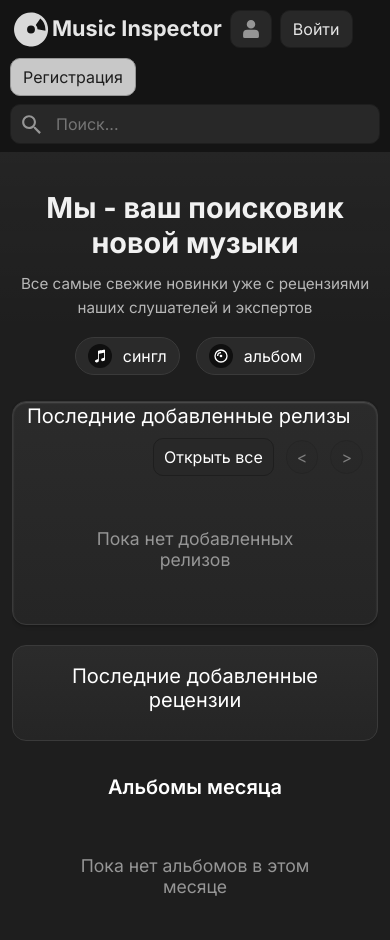
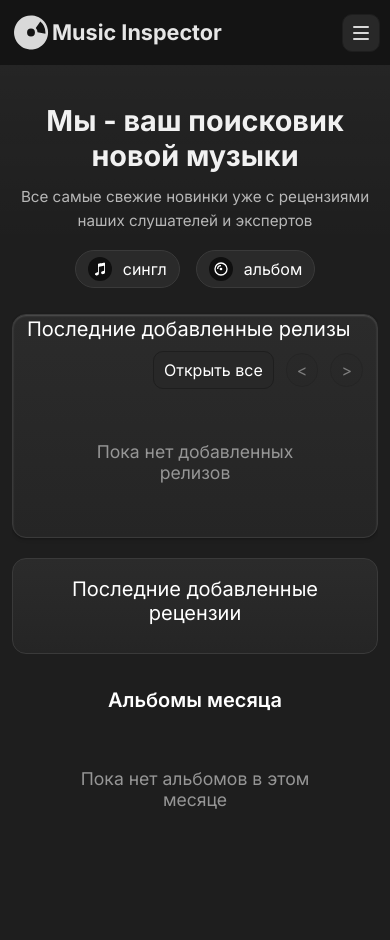
Before and after one commit to maded3v/Music-Inspector, a website with bundled scripts: page public/index.html in a window 390 px wide. Built offline with nearby package versions, Linux system fonts and the light colour scheme; files whose address does not match are found by name.

Commit message:
phone ui

```diff
--- a/public/css/style-ab-us.css
+++ b/public/css/style-ab-us.css
@@ -83,6 +83,34 @@ textarea {
   border: #969696 1px solid;
 }
 
+.nav-toggle {
+  display: none;
+  width: 38px;
+  height: 38px;
+  border: 1px solid #1e1e1e;
+  border-radius: 10px;
+  background: #282828;
+  color: #e6e6e6;
+  cursor: pointer;
+  align-items: center;
+  justify-content: center;
+  flex-direction: column;
+  gap: 4px;
+}
+
+.nav-toggle span {
+  display: block;
+  width: 16px;
+  height: 2px;
+  background: #d9d9d9;
+  border-radius: 999px;
+}
+
+.nav-mobile-panel {
+  display: flex;
+  align-items: center;
+}
+
 .about-page {
   max-width: 1122px;
   margin: 24px auto 40px;
@@ -147,13 +175,34 @@ textarea {
 }
 
 @media (max-width: 768px) {
-  .nav-bar {
+  .nav-bar.nav-mobile-ready {
     height: auto;
     min-height: 65px;
-    flex-wrap: wrap;
     justify-content: flex-start;
     gap: 8px;
     padding: 8px 10px;
+  }
+
+  .nav-bar.nav-mobile-ready .nav-toggle {
+    display: inline-flex;
+    margin-left: auto;
+  }
+
+  .nav-bar.nav-mobile-ready .nav-mobile-panel {
+    display: none;
+    width: 100%;
+    flex-direction: column;
+    align-items: stretch;
+    gap: 8px;
+    padding-top: 8px;
+  }
+
+  .nav-bar.nav-mobile-ready.mobile-open .nav-mobile-panel {
+    display: flex;
+  }
+
+  .nav-bar.nav-mobile-ready .nav-mobile-panel > a {
+    justify-content: flex-start;
   }
 
   .svg-logo {
@@ -167,10 +216,11 @@ textarea {
     margin-left: 0;
   }
 
-  .but-back {
-    margin-left: auto;
+  .nav-bar.nav-mobile-ready .nav-mobile-panel .but-back {
+    margin-left: 0;
     margin-top: 0;
     height: 36px;
+    width: fit-content;
   }
 
   .about-page {
--- a/public/css/style.css
+++ b/public/css/style.css
@@ -216,6 +216,34 @@ textarea {
 .profile-avatar:hover {
   transform: scale(1.05);
   box-shadow: 0 2px 8px rgba(0, 0, 0, 0.3);
+}
+
+.nav-toggle {
+  display: none;
+  width: 38px;
+  height: 38px;
+  border: 1px solid #1e1e1e;
+  border-radius: 10px;
+  background: #282828;
+  color: #e6e6e6;
+  cursor: pointer;
+  align-items: center;
+  justify-content: center;
+  flex-direction: column;
+  gap: 4px;
+}
+
+.nav-toggle span {
+  display: block;
+  width: 16px;
+  height: 2px;
+  background: #d9d9d9;
+  border-radius: 999px;
+}
+
+.nav-mobile-panel {
+  display: flex;
+  align-items: center;
 }
 
 
@@ -2501,13 +2529,35 @@ text-decoration: none;
 }
 
 @media (max-width: 900px) {
-  .nav-bar {
+  .nav-bar.nav-mobile-ready {
     height: auto;
     min-height: 65px;
-    flex-wrap: wrap;
     justify-content: flex-start;
     gap: 8px;
     padding: 8px 10px;
+  }
+
+  .nav-bar.nav-mobile-ready .nav-toggle {
+    display: inline-flex;
+    margin-left: auto;
+    margin-top: 0;
+  }
+
+  .nav-bar.nav-mobile-ready .nav-mobile-panel {
+    display: none;
+    width: 100%;
+    flex-direction: column;
+    align-items: stretch;
+    gap: 8px;
+    padding-top: 8px;
+  }
+
+  .nav-bar.nav-mobile-ready.mobile-open .nav-mobile-panel {
+    display: flex;
+  }
+
+  .nav-bar.nav-mobile-ready .nav-mobile-panel > a {
+    justify-content: flex-start;
   }
 
   .svg-logo {
@@ -2521,30 +2571,31 @@ text-decoration: none;
     margin-left: 0;
   }
 
-  .about-us-but,
-  .sing-in-but,
-  .sing-up-but {
+  .nav-bar.nav-mobile-ready .nav-mobile-panel .about-us-but,
+  .nav-bar.nav-mobile-ready .nav-mobile-panel .sing-in-but,
+  .nav-bar.nav-mobile-ready .nav-mobile-panel .sing-up-but {
     margin-top: 0;
     margin-left: 0;
     height: 36px;
   }
 
-  .sing-in-but,
-  .sing-up-but {
+  .nav-bar.nav-mobile-ready .nav-mobile-panel .sing-in-but,
+  .nav-bar.nav-mobile-ready .nav-mobile-panel .sing-up-but {
     font-size: 1rem;
     width: auto;
     padding: 0 12px;
   }
 
-  .search-bar {
-    order: 3;
+  .nav-bar.nav-mobile-ready .nav-mobile-panel .search-bar {
     width: 100%;
     margin: 0;
     height: 40px;
   }
 
-  .profile-section {
-    margin-left: auto;
+  .nav-bar.nav-mobile-ready .nav-mobile-panel .profile-section {
+    margin-left: 0;
+    width: 100%;
+    justify-content: flex-start;
   }
 
   .main-content,
--- a/public/index.html
+++ b/public/index.html
@@ -88,6 +88,7 @@
 </div>
 
 <script type="module" src="js/main.js"></script>
+<script src="js/nav-mobile.js" defer></script>
 
 </body>
 </html>
--- /dev/null
+++ b/public/js/nav-mobile.js
@@ -0,0 +1,72 @@
+(function () {
+  const BREAKPOINT = 900;
+
+  function setupMobileNav(nav) {
+    if (!nav || nav.dataset.mobileNavReady === '1') {
+      return;
+    }
+
+    const originalChildren = Array.from(nav.children);
+    if (originalChildren.length <= 1) {
+      return;
+    }
+
+    const logoNode = originalChildren[0];
+
+    const toggle = document.createElement('button');
+    toggle.type = 'button';
+    toggle.className = 'nav-toggle';
+    toggle.setAttribute('aria-label', 'Открыть меню');
+    toggle.setAttribute('aria-expanded', 'false');
+    toggle.innerHTML = '<span></span><span></span><span></span>';
+
+    const panel = document.createElement('div');
+    panel.className = 'nav-mobile-panel';
+
+    nav.insertBefore(toggle, logoNode.nextSibling);
+    originalChildren.slice(1).forEach((node) => {
+      panel.appendChild(node);
+    });
+    nav.appendChild(panel);
+
+    const closeMenu = () => {
+      nav.classList.remove('mobile-open');
+      toggle.setAttribute('aria-expanded', 'false');
+    };
+
+    toggle.addEventListener('click', (event) => {
+      event.stopPropagation();
+      const isOpen = nav.classList.toggle('mobile-open');
+      toggle.setAttribute('aria-expanded', isOpen ? 'true' : 'false');
+    });
+
+    document.addEventListener('click', (event) => {
+      if (window.innerWidth > BREAKPOINT) {
+        return;
+      }
+      if (nav.classList.contains('mobile-open') && !nav.contains(event.target)) {
+        closeMenu();
+      }
+    });
+
+    panel.addEventListener('click', (event) => {
+      const link = event.target.closest('a');
+      if (link && window.innerWidth <= BREAKPOINT) {
+        closeMenu();
+      }
+    });
+
+    window.addEventListener('resize', () => {
+      if (window.innerWidth > BREAKPOINT) {
+        closeMenu();
+      }
+    }, { passive: true });
+
+    nav.classList.add('nav-mobile-ready');
+    nav.dataset.mobileNavReady = '1';
+  }
+
+  document.addEventListener('DOMContentLoaded', () => {
+    document.querySelectorAll('.nav-bar').forEach(setupMobileNav);
+  });
+})();
```
Also changed, not shown: public/about-us.html (+1 -0 lines), public/admin.html (+1 -0 lines), public/artist.html (+1 -0 lines), public/login.html (+1 -0 lines), public/profile.html (+1 -0 lines), public/register.html (+1 -0 lines), public/releases.html (+1 -0 lines), public/review.html (+1 -0 lines), public/submit-release.html (+1 -0 lines), public/track.html (+1 -0 lines).
